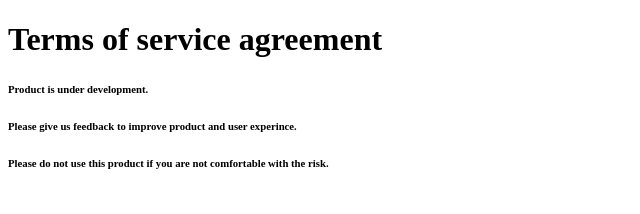
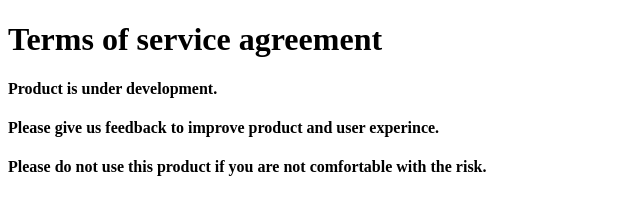
Before and after one commit to amitkarpe/cryptos2121, a plain HTML site: page terms.html in a window 1280 px wide. Shown: the whole page, without its empty margins (0-640 px from the left). Drawn offline with Linux system fonts and the light colour scheme.

```diff
--- a/terms.html
+++ b/terms.html
@@ -5,9 +5,9 @@
 </head>
 <body>
 <h1> Terms of service agreement</h1>
-<h6> Product is under development.</h6>
-<h6> Please give us feedback to improve product and user experince.</h6>
-<h6> Please do not use this product if you are not comfortable with the risk.</h6>
+<h4> Product is under development.</h4>
+<h4> Please give us feedback to improve product and user experince.</h4>
+<h4> Please do not use this product if you are not comfortable with the risk.</h4>
 
 </body>
 </html>
```
Also changed, not shown: support.html (added, +15 -0 lines).
